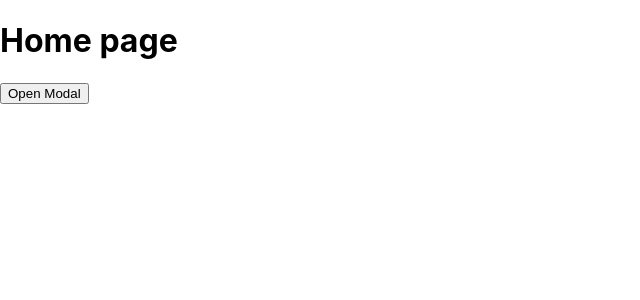
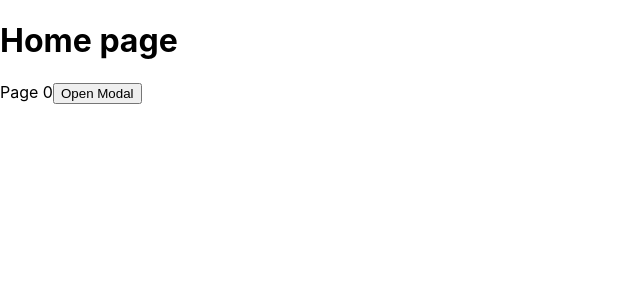
Before and after one commit to NicolasYapobi/MyReactApp, a React (Create React App) app in the folder react-app/: page / in a window 1280 px wide. Shown: the top 300 px of the page, without its empty margins (0-640 px from the left). Built offline with nearby package versions, Linux system fonts and the light colour scheme.

Commit message:
Show page created

```diff
--- a/react-app/src/App.js
+++ b/react-app/src/App.js
@@ -13,7 +13,7 @@ class App extends React.Component {
         <div>
           <Switch>
             <Route exact path='/' component={Home} />
-            <Route path="/page" component={Page} />
+            <Route path="/:page" component={Page} />
           </Switch>
         </div>
       </Router>
--- a/react-app/src/components/Home.js
+++ b/react-app/src/components/Home.js
@@ -1,13 +1,19 @@
 import * as React from 'react';
 import Popup from 'reactjs-popup';
 import { BrowserRouter as Router, Switch, Route, Link } from 'react-router-dom';
-
+import "../global.js";
 class Home extends React.Component {
   constructor(props) {
     super(props);
     this.state = {
       text: '',
       image_url: '',
+      pages: [
+        {
+          id: 0,
+          text: ''
+        }
+      ],
     };
     this.handleText = this.handleText.bind(this);
     this.handleURL = this.handleURL.bind(this);
@@ -21,10 +27,9 @@ class Home extends React.Component {
     this.setState({image_url: event.target.value});
   }
 
-  handleSubmit(event) {
-    console.log(this.state.text);
+  navigate() {
     this.props.history.push({
-      pathname: '/page',
+      pathname: '/page'+global.nb_page,
       state: {
         text: this.state.text,
         image_url: this.state.image_url,
@@ -32,11 +37,29 @@ class Home extends React.Component {
     });
   }
 
+  handleSubmit(event) {
+    global.nb_page += 1;
+    let page = this.state.pages;
+    page.push({id: global.nb_page, text: this.state.text});
+    global.pages = page;
+    this.setState({pages: page});
+  }
+
+  componentDidMount() {
+    let pages = global.page;
+    console.log(pages);
+    this.setState({pages: this.state.pages});
+    console.log("mount");
+  }
+
   render() {
     return (
       <Router>
         <div>
           <h1>Home page</h1>
+          {this.state.pages.map(page =>
+            <a key={page.id} onClick={() => this.navigate()}>
+                Page {page.id}</a>)}
             <Popup
               trigger={<button className="button"> Open Modal </button>}
               modal
--- a/react-app/src/components/Page.js
+++ b/react-app/src/components/Page.js
@@ -2,7 +2,7 @@ import * as React from 'react';
 
 class Page extends React.Component {
   render() {
-    console.log(this.props.location.state.image_url);
+    console.log(this.props.location);
     return (
         <div>
           <h1>My page</h1>
--- /dev/null
+++ b/react-app/src/global.js
@@ -0,0 +1,2 @@
+global.pages = [];
+global.nb_page = 0;
```
